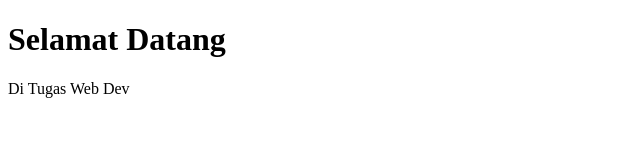
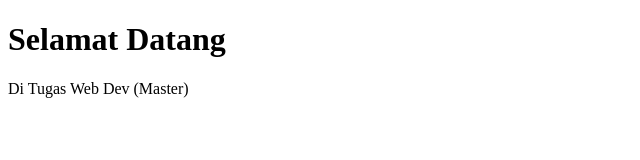
Before and after one commit to dimashv09/Testing2, a plain HTML site: page index.html in a window 1280 px wide. Shown: the full height of the page, 0-640 px from the left. Drawn offline with Linux system fonts and the light colour scheme.

```diff
--- a/index.html
+++ b/index.html
@@ -8,6 +8,6 @@
 </head>
 <body>
     <h1>Selamat Datang</h1>
-    <p>Di Tugas Web Dev</p>
+    <p>Di Tugas Web Dev (Master)</p>
 </body>
 </html>
```
